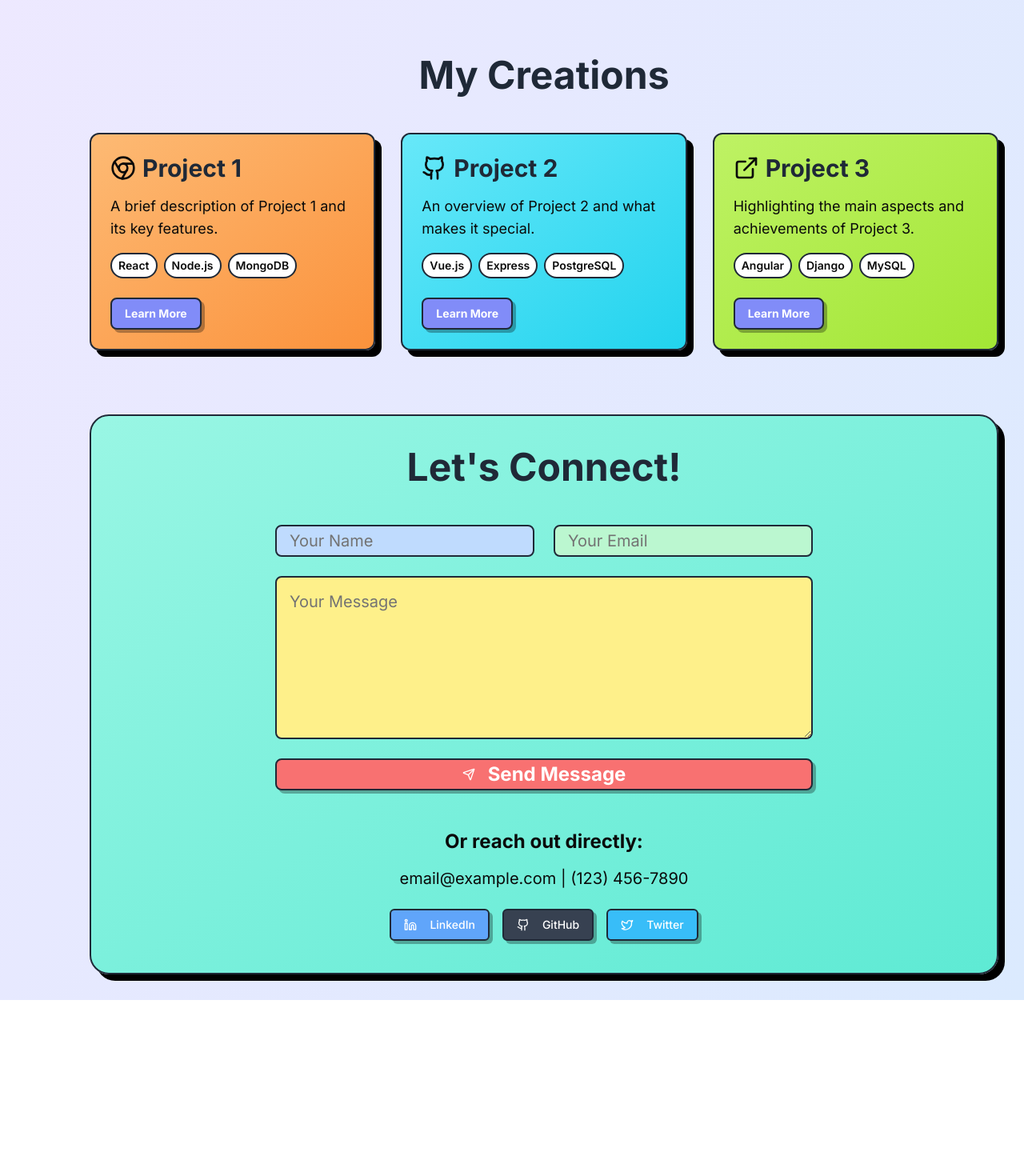
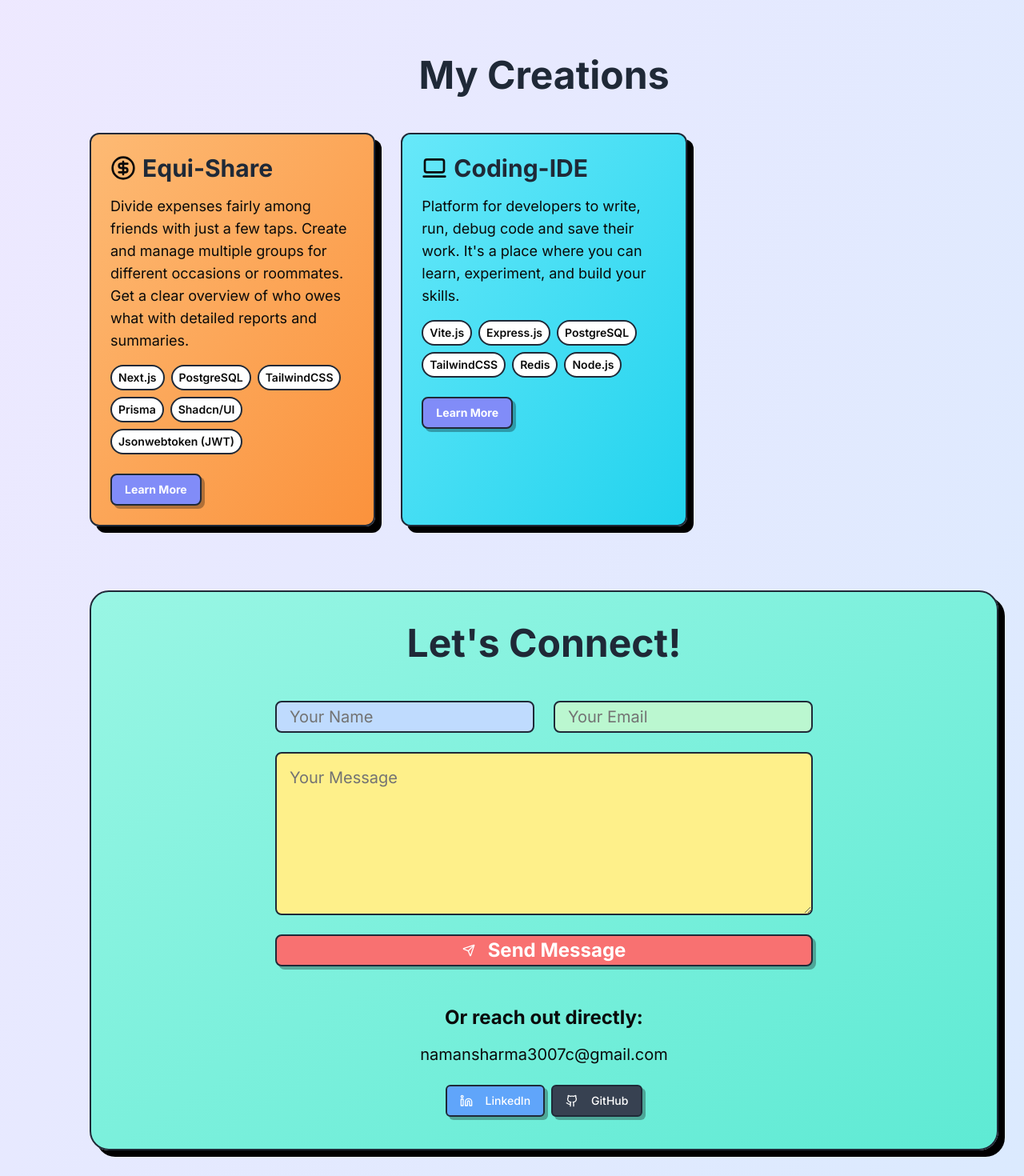
Before and after one commit to namansharma3007/Portfolio-Naman, a Next.js app: page / in a window 1280 px wide. Shown: the part 1162-2632 px from the top of the page at 80% size. Before the commit the page ends 2412 px from the top, so only its background shows below. Built offline with nearby package versions, Linux system fonts and the light colour scheme.

Commit message:
my personal changes added

```diff
--- a/components/contact.tsx
+++ b/components/contact.tsx
@@ -1,10 +1,10 @@
-'use client'
+"use client";
 
-import { motion } from 'framer-motion'
-import { Button } from "@/components/ui/button"
-import { Input } from "@/components/ui/input"
-import { Textarea } from "@/components/ui/textarea"
-import { Send, Linkedin, Github, Twitter } from 'lucide-react'
+import { motion } from "framer-motion";
+import { Button } from "@/components/ui/button";
+import { Input } from "@/components/ui/input";
+import { Textarea } from "@/components/ui/textarea";
+import { Send, Linkedin, Github, Twitter } from "lucide-react";
 
 const Contact = () => {
   return (
@@ -15,50 +15,60 @@ const Contact = () => {
       animate={{ opacity: 1, y: 0 }}
       transition={{ duration: 0.5 }}
     >
-      <h2 className="text-4xl lg:text-5xl font-bold text-center text-gray-800 mb-12">Let's Connect!</h2>
+      <h2 className="text-4xl lg:text-5xl font-bold text-center text-gray-800 mb-12">
+        Let's Connect!
+      </h2>
       <form className="space-y-6 max-w-2xl mx-auto">
         <div className="grid grid-cols-1 md:grid-cols-2 gap-6">
           <Input
             type="text"
             placeholder="Your Name"
             className="text-lg lg:text-xl p-4 rounded-lg border-2 border-gray-800 focus:ring-4 focus:ring-blue-300 bg-blue-200"
+            required
           />
           <Input
             type="email"
             placeholder="Your Email"
             className="text-lg lg:text-xl p-4 rounded-lg border-2 border-gray-800 focus:ring-4 focus:ring-green-300 bg-green-200"
+            required
           />
         </div>
         <Textarea
           placeholder="Your Message"
           className="w-full text-lg lg:text-xl p-4 rounded-lg border-2 border-gray-800 focus:ring-4 focus:ring-yellow-300 bg-yellow-200"
+          required
           rows={6}
         />
-        <Button className="w-full bg-red-400 hover:bg-red-500 text-white text-xl lg:text-2xl font-bold py-4 rounded-lg transform transition-all duration-300 hover:translate-x-1 hover:translate-y-1 border-2 border-gray-800 shadow-[4px_4px_0px_0px_rgba(0,0,0,0.3)] hover:shadow-none">
+        <Button className="w-full bg-red-400 hover:bg-red-500 text-white md:text-xl text-lg lg:text-2xl font-bold py-4 rounded-lg transform transition-all duration-300 hover:translate-x-1 hover:translate-y-1 border-2 border-gray-800 shadow-[4px_4px_0px_0px_rgba(0,0,0,0.3)] hover:shadow-none">
           <Send className="mr-2" />
           Send Message
         </Button>
       </form>
       <div className="mt-12 text-center">
-        <p className="text-xl lg:text-2xl font-bold mb-4">Or reach out directly:</p>
-        <p className="text-lg lg:text-xl">email@example.com | (123) 456-7890</p>
-        <div className="mt-6 space-x-4">
+        <p className="text-xl lg:text-2xl font-bold mb-4">
+          Or reach out directly:
+        </p>
+        <p className="text-lg lg:text-xl">namansharma3007c@gmail.com</p>
+        <div className="mt-6 justify-center items-center flex flex-wrap gap-2">
           <Button className="bg-blue-400 hover:bg-blue-500 text-white transform transition-all duration-300 hover:translate-x-1 hover:translate-y-1 border-2 border-gray-800 shadow-[4px_4px_0px_0px_rgba(0,0,0,0.3)] hover:shadow-none">
             <Linkedin className="mr-2" />
-            LinkedIn
+            <a
+              href="https://www.linkedin.com/in/naman-sharma-b46950226/"
+              target="_blank"
+            >
+              LinkedIn
+            </a>
           </Button>
           <Button className="bg-gray-700 hover:bg-gray-800 text-white transform transition-all duration-300 hover:translate-x-1 hover:translate-y-1 border-2 border-gray-800 shadow-[4px_4px_0px_0px_rgba(0,0,0,0.3)] hover:shadow-none">
             <Github className="mr-2" />
-            GitHub
-          </Button>
-          <Button className="bg-sky-400 hover:bg-sky-500 text-white transform transition-all duration-300 hover:translate-x-1 hover:translate-y-1 border-2 border-gray-800 shadow-[4px_4px_0px_0px_rgba(0,0,0,0.3)] hover:shadow-none">
-            <Twitter className="mr-2" />
-            Twitter
+            <a href="https://github.com/namansharma3007" target="_blank">
+              GitHub
+            </a>
           </Button>
         </div>
       </div>
     </motion.section>
-  )
-}
+  );
+};
 
-export default Contact
+export default Contact;
--- a/components/projects.tsx
+++ b/components/projects.tsx
@@ -1,37 +1,50 @@
-'use client'
+"use client";
 
-import { motion } from 'framer-motion'
-import { Button } from "@/components/ui/button"
-import { ExternalLink, Github, Chrome } from 'lucide-react'
+import { motion } from "framer-motion";
+import { Button } from "@/components/ui/button";
+import { LaptopMinimal, CircleDollarSign } from "lucide-react";
 
 const Projects = () => {
   const projects = [
     {
-      title: "Project 1",
-      description: "A brief description of Project 1 and its key features.",
-      technologies: ["React", "Node.js", "MongoDB"],
+      title: "Equi-Share",
+      description:
+        "Divide expenses fairly among friends with just a few taps. Create and manage multiple groups for different occasions or roommates. Get a clear overview of who owes what with detailed reports and summaries.",
+      technologies: [
+        "Next.js",
+        "PostgreSQL",
+        "TailwindCSS",
+        "Prisma",
+        "Shadcn/UI",
+        "Jsonwebtoken (JWT)",
+      ],
       color: "bg-gradient-to-br from-orange-300 to-orange-400",
-      icon: <Chrome className="w-8 h-8" />,
+      link: "https://github.com/namansharma3007/Equi-share",
+      icon: <CircleDollarSign className="w-8 h-8" />,
     },
     {
-      title: "Project 2",
-      description: "An overview of Project 2 and what makes it special.",
-      technologies: ["Vue.js", "Express", "PostgreSQL"],
+      title: "Coding-IDE",
+      description:
+        "Platform for developers to write, run, debug code and save their work. It's a place where you can learn, experiment, and build your skills.",
+      technologies: [
+        "Vite.js",
+        "Express.js",
+        "PostgreSQL",
+        "TailwindCSS",
+        "Redis",
+        "Node.js",
+      ],
       color: "bg-gradient-to-br from-cyan-300 to-cyan-400",
-      icon: <Github className="w-8 h-8" />,
+      link: "https://github.com/namansharma3007/Coding-IDE",
+      icon: <LaptopMinimal className="w-8 h-8" />,
     },
-    {
-      title: "Project 3",
-      description: "Highlighting the main aspects and achievements of Project 3.",
-      technologies: ["Angular", "Django", "MySQL"],
-      color: "bg-gradient-to-br from-lime-300 to-lime-400",
-      icon: <ExternalLink className="w-8 h-8" />,
-    },
-  ]
+  ];
 
   return (
     <section id="projects" className="space-y-8 mt-16">
-      <h2 className="text-4xl lg:text-5xl font-bold text-center text-gray-800 mb-12">My Creations</h2>
+      <h2 className="text-4xl lg:text-5xl font-bold text-center text-gray-800 mb-12">
+        My Creations
+      </h2>
       <div className="grid grid-cols-1 md:grid-cols-2 lg:grid-cols-3 gap-8 max-w-full">
         {projects.map((project, index) => (
           <motion.div
@@ -43,7 +56,9 @@ const Projects = () => {
           >
             <div className="flex items-center mb-4">
               {project.icon}
-              <h3 className="text-2xl lg:text-3xl font-bold ml-2 text-gray-800">{project.title}</h3>
+              <h3 className="text-2xl lg:text-3xl font-bold ml-2 text-gray-800">
+                {project.title}
+              </h3>
             </div>
             <p className="text-lg mb-4">{project.description}</p>
             <div className="mb-4">
@@ -56,14 +71,18 @@ const Projects = () => {
                 </span>
               ))}
             </div>
-            <Button className="bg-indigo-400 hover:bg-indigo-500 text-white font-bold py-2 px-4 rounded-lg transform transition-all duration-300 hover:translate-x-1 hover:translate-y-1 border-2 border-gray-800 shadow-[4px_4px_0px_0px_rgba(0,0,0,0.3)] hover:shadow-none">
-              Learn More
+            <Button
+
+              className="bg-indigo-400 hover:bg-indigo-500 text-white font-bold py-2 px-4 rounded-lg transform transition-all duration-300 hover:translate-x-1 hover:translate-y-1 border-2 border-gray-800 shadow-[4px_4px_0px_0px_rgba(0,0,0,0.3)] hover:shadow-none"
+            >
+              <a href={project.link}
+              target="_blank">Learn More</a>
             </Button>
           </motion.div>
         ))}
       </div>
     </section>
-  )
-}
+  );
+};
 
-export default Projects
+export default Projects;
```
